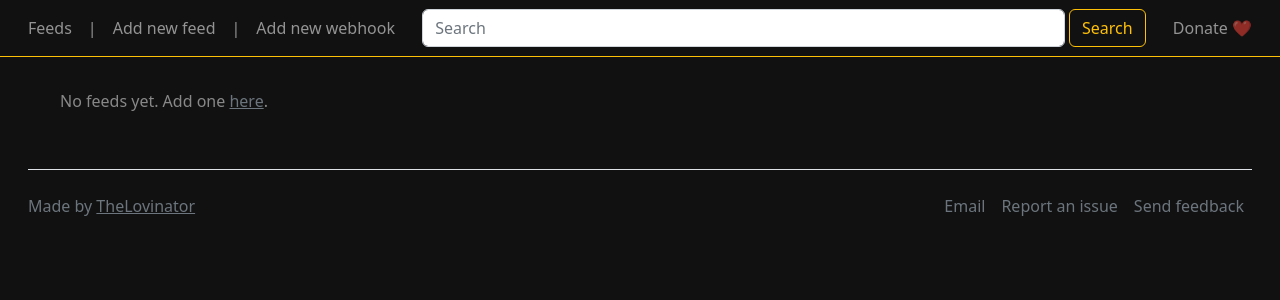
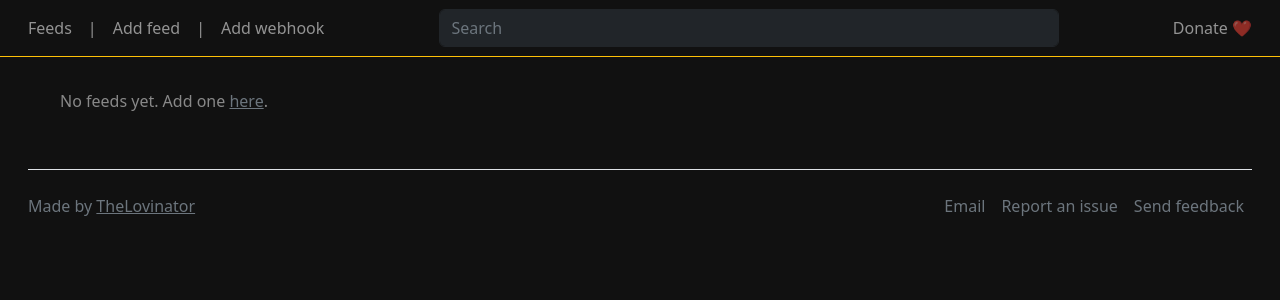
Before and after one commit to TheLovinator1/discord-rss-bot, a FastAPI app: page / in a window 1280 px wide. Shown: the top 300 px of the page. Run offline with FastAPI, Linux system fonts and the light colour scheme; parts of the project's set-up code (start-up, migrations or seed data) failed here and were passed over.

Commit message:
Update navbar, remove search button and unverbose text

```diff
--- a/discord_rss_bot/templates/nav.html
+++ b/discord_rss_bot/templates/nav.html
@@ -10,18 +10,18 @@
                 </li>
                 <li class="nav-item nav-link d-none d-md-block">|</li>
                 <li class="nav-item">
-                    <a class="nav-link" href="/add">Add new feed</a>
+                    <a class="nav-link" href="/add">Add feed</a>
                 </li>
                 <li class="nav-item nav-link d-none d-md-block">|</li>
                 <li class="nav-item">
-                    <a class="nav-link" href="/webhooks">Add new webhook</a>
+                    <a class="nav-link" href="/webhooks">Add webhook</a>
                 </li>
             </ul>
 
             {# Search #}
-            <form action="/search" method="get" class="d-flex col-sm-7 ms-auto">
-                <input name="query" class="form-control me-1" type="search" placeholder="Search">
-                <button class="btn btn-outline-warning" type="submit">Search</button>
+            <form action="/search" method="get" class="ms-auto w-50 input-group">
+                <input name="query" class="form-control bg-dark border-dark text-muted" type="search"
+                       placeholder="Search">
             </form>
 
             {# Donate button #}
```
